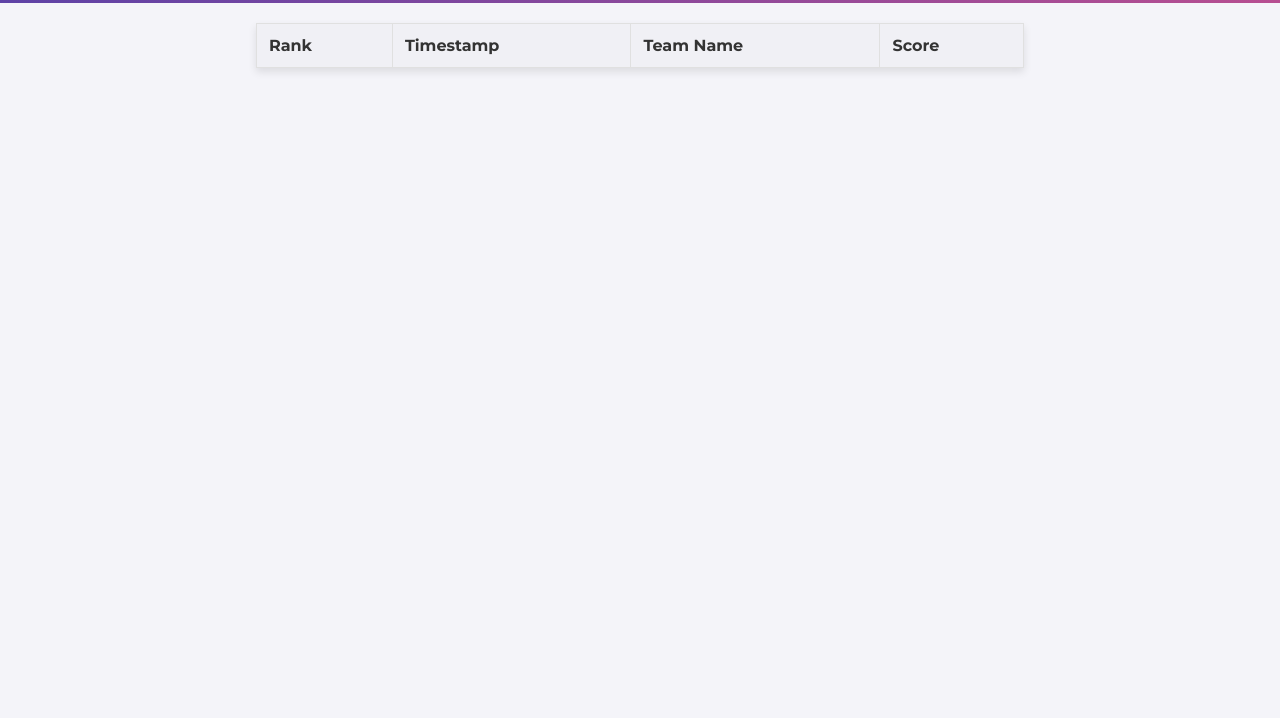
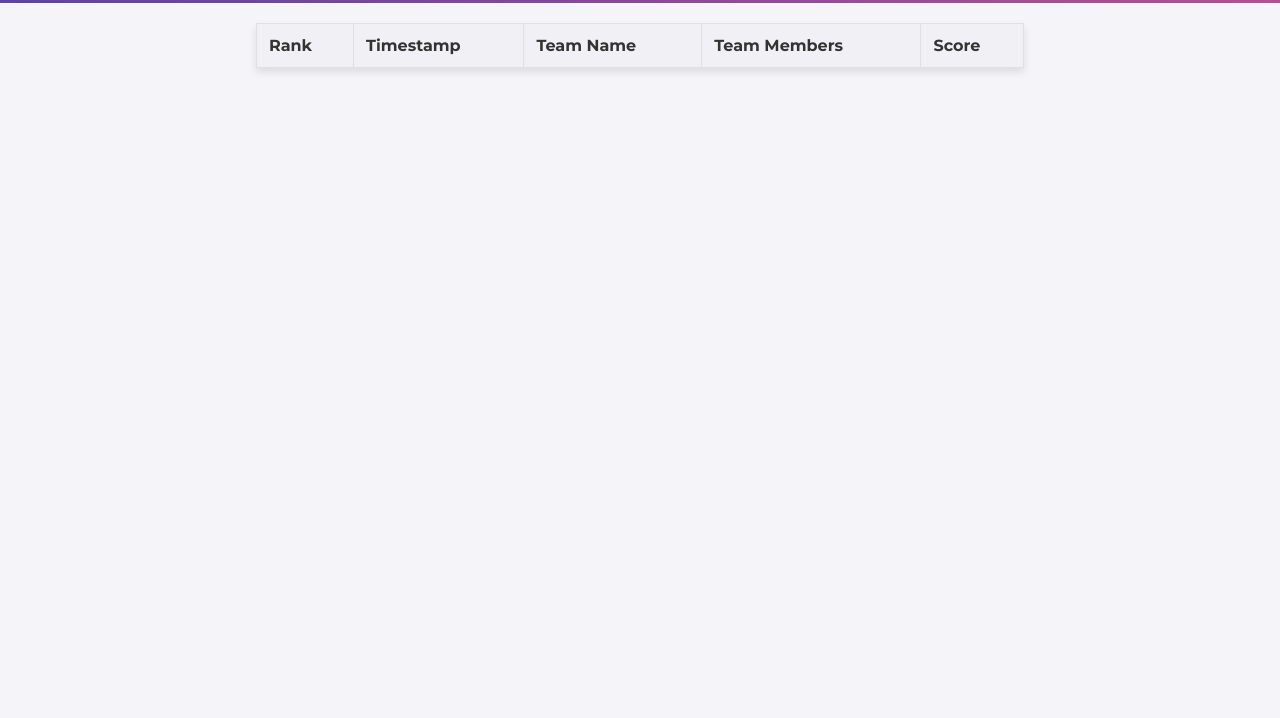
Before and after one commit to bryanyoo5433/AIM_Competition, a plain HTML site: page index.html in a window 1280 px wide. Shown: the part 82-800 px from the top of the page. Drawn offline with Linux system fonts and the light colour scheme; no server answers.

Commit message:
Update index.html

```diff
--- a/index.html
+++ b/index.html
@@ -5,6 +5,7 @@
     <meta name="viewport" content="width=device-width, initial-scale=1.0">
     <title>Leaderboard</title>
     <link rel="stylesheet" href="styles.css">
+
     <link rel="preconnect" href="https://fonts.googleapis.com">
     <link rel="preconnect" href="https://fonts.gstatic.com" crossorigin>
     <link href="https://fonts.googleapis.com/css2?family=Montserrat:ital,wght@0,100..900;1,100..900&display=swap" rel="stylesheet">
@@ -20,6 +21,7 @@
                 <th>Rank</th>
                 <th>Timestamp</th>
                 <th>Team Name</th>
+                <th>Team Members</th>
                 <th>Score</th>
             </tr>
         </thead>
```
